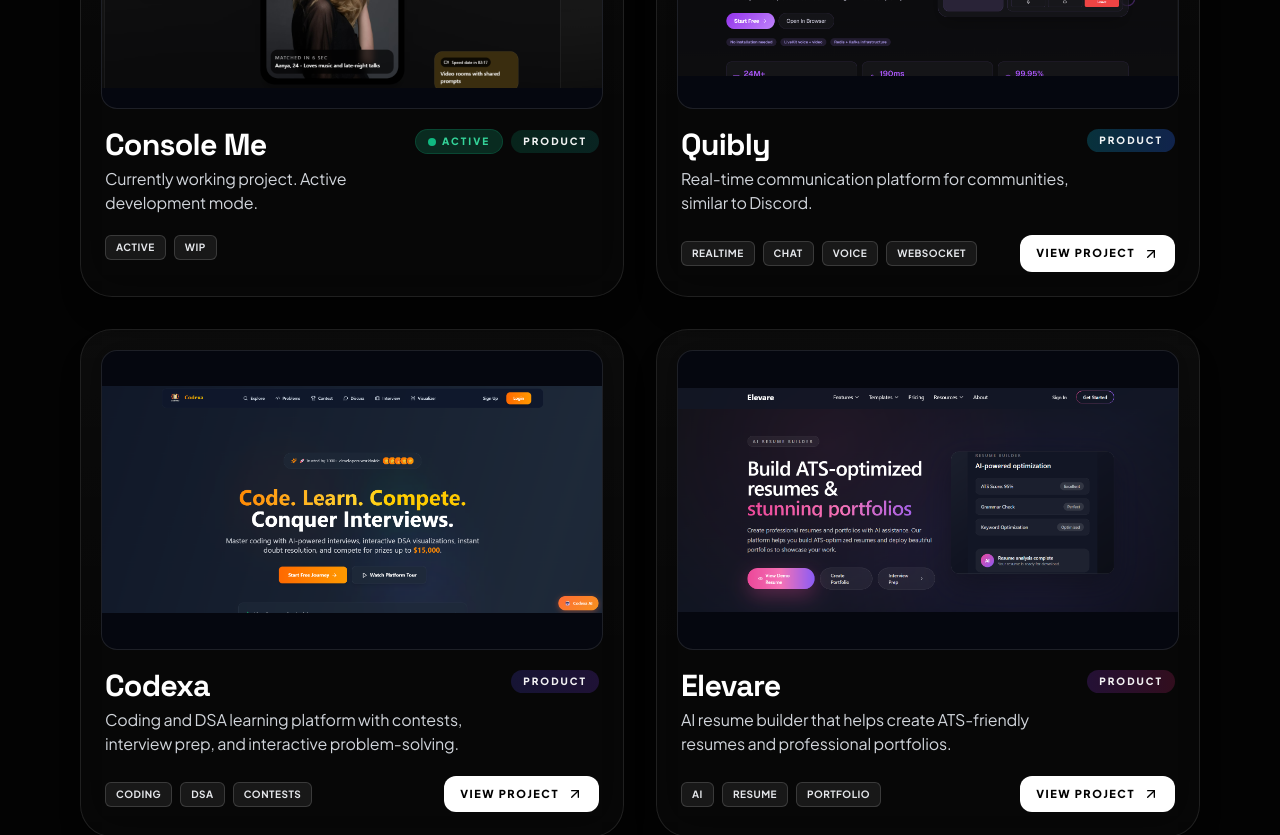
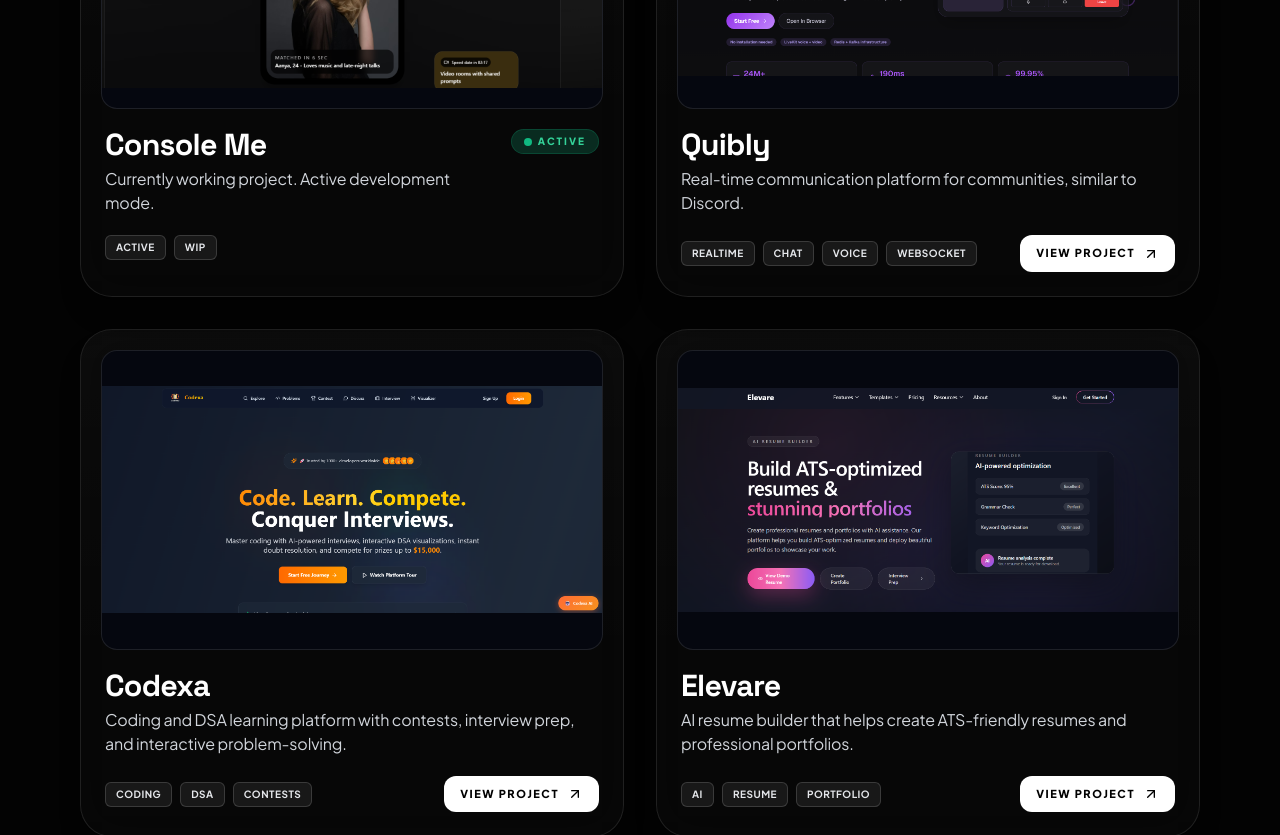
Before and after one commit to gopaljha16/Portfolio, a React (Vite) app: page / in a window 1280 px wide. Shown: the part 2680-3515 px from the top of the page. Built offline with nearby package versions, Linux system fonts and the light colour scheme.

Commit message:
cta changes done

```diff
--- a/components/ProductCard.tsx
+++ b/components/ProductCard.tsx
@@ -77,11 +77,6 @@ const ProductCard: React.FC<ProductCardProps> = ({
                 Active
               </span>
             )}
-            <span
-              className={`inline-block rounded-full bg-gradient-to-r ${color} px-3 py-1 text-[10px] font-black uppercase tracking-[0.2em] text-white/95`}
-            >
-              Product
-            </span>
           </div>
         </div>
 
```
